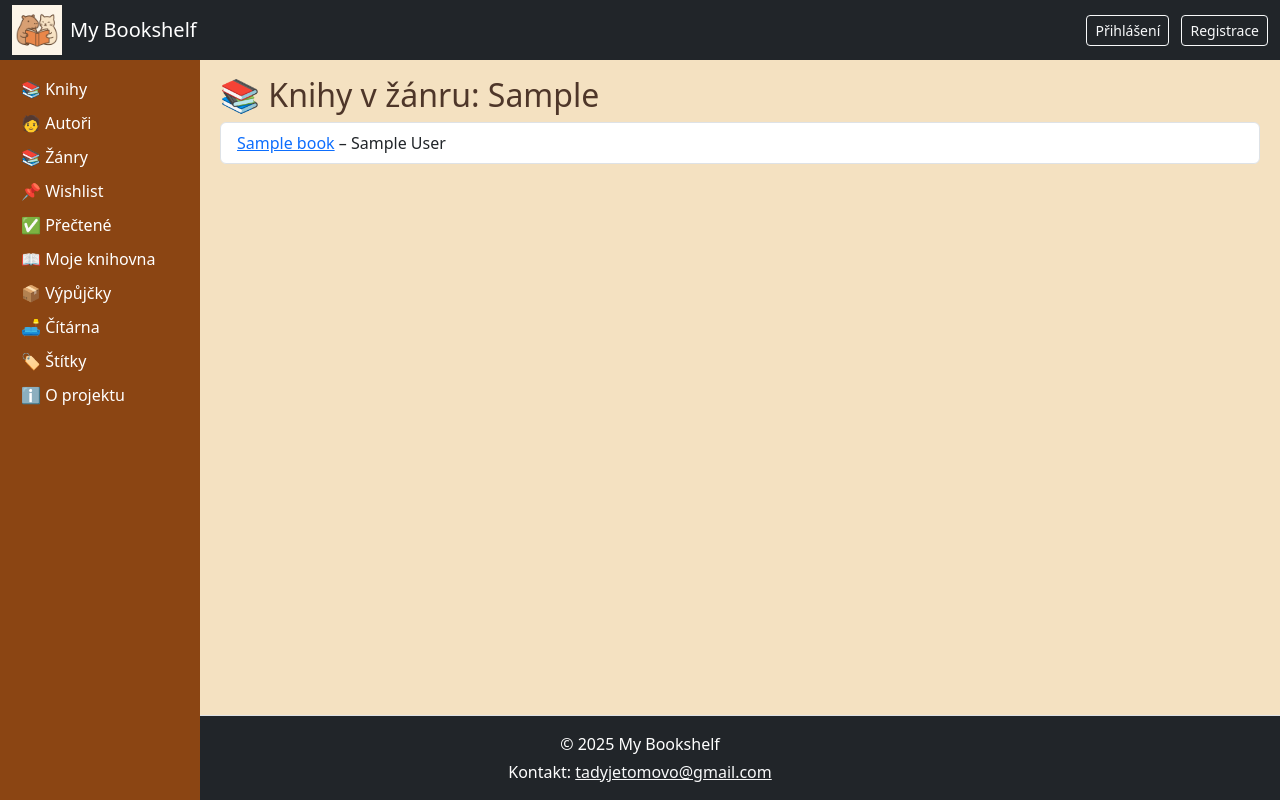
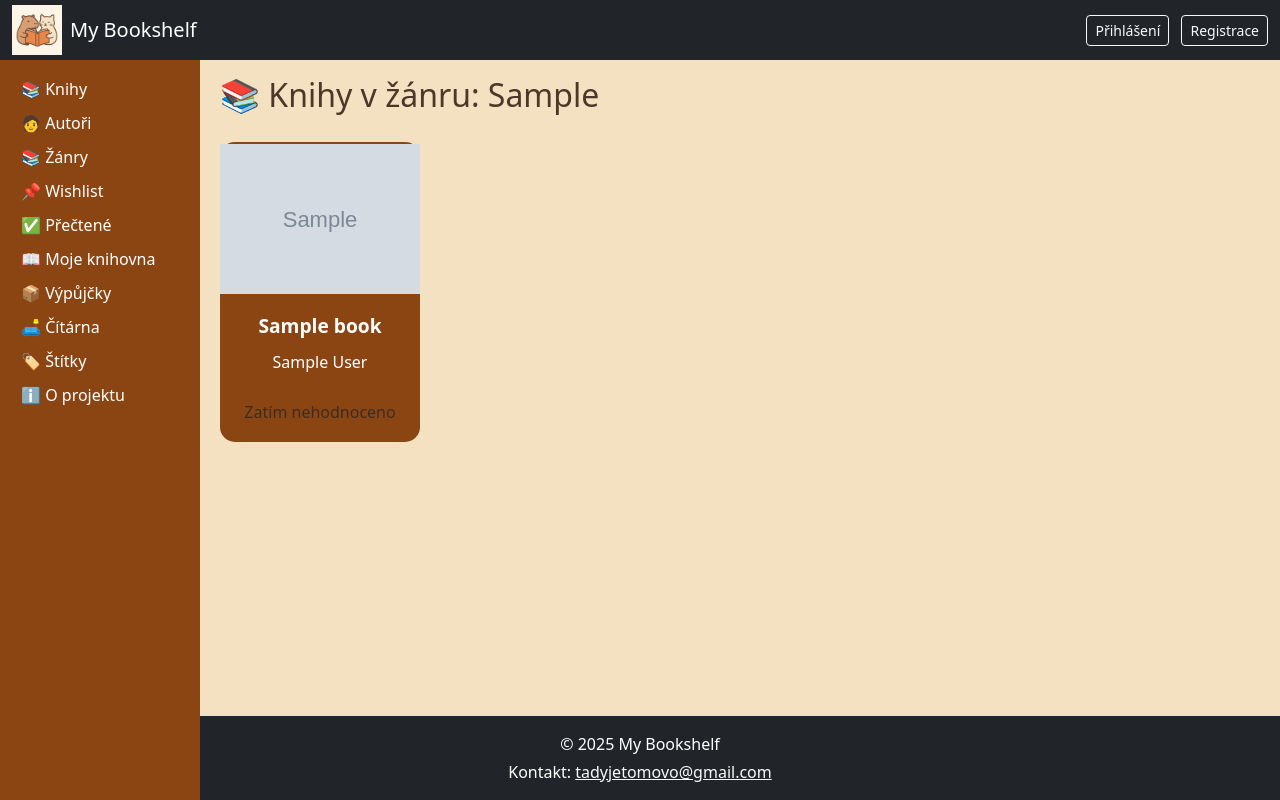
Before and after one commit to TommyPohl/ProjectFinal, a Django app: a page that uses Final/Bookshelf/templates/books/book_list_by_genre.html in a window 1280 px wide. Run offline with Django 5.2, Linux system fonts and the light colour scheme; tables that the repository leaves empty hold one stand-in row (values such as "Sample post"); grey boxes marked "Sample" are stand-in pictures.

Commit message:
final touches

```diff
--- a/Final/Bookshelf/static/css/styles.css
+++ b/Final/Bookshelf/static/css/styles.css
@@ -100,7 +100,7 @@ footer {
     align-items: center;
     transition: transform 0.3s ease, background-color 0.3s ease, box-shadow 0.3s ease;
     height: 80px;  /* Zajištění jednotné výšky pro všechny karty */
-    width: 180px;  /* Fixní šířka pro všechny štítky */
+    width: 200px;  /* Fixní šířka pro všechny štítky */
     text-decoration: none;
     border-radius: 15px;
     box-sizing: border-box;
@@ -204,6 +204,7 @@ footer {
 
 /* Hodnocení knihy */
 .book-card .book-rating {
+    text-align: center;
     font-size: 1rem;
     color: white;
     margin-top: 10px;
@@ -321,3 +322,12 @@ select.form-select:focus {
     width: 15px;
     height: 15px;
 }
+
+.custom-input {
+    max-width: 500px; /* Maximální šířka textového pole */
+    width: 100%;      /* Zajistí, že pole nebude širší než kontejner */
+}
+
+.input-group .btn {
+    margin-left: -1px;  /* Tlačítko bude hned vedle textového pole */
+}
--- a/Final/Bookshelf/templates/authors/author_list.html
+++ b/Final/Bookshelf/templates/authors/author_list.html
@@ -3,6 +3,12 @@
 {% block content %}
 <h2>📚 Autoři</h2>
 
+<form method="get" class="mb-4">
+    <div class="input-group">
+        <input type="text" name="search" class="form-control custom-input" placeholder="Hledat autory..." value="{{ request.GET.search }}">
+        <button type="submit" class="btn btn-primary">Hledat</button>
+    </div>
+</form>
 
 <div class="row">
     {% for author in authors %}
--- a/Final/Bookshelf/templates/books/book_list_by_genre.html
+++ b/Final/Bookshelf/templates/books/book_list_by_genre.html
@@ -1,17 +1,45 @@
 {% extends 'base.html' %}
+
 {% block title %}Žánr: {{ genre }}{% endblock %}
+
 {% block content %}
 <h2>📚 Knihy v žánru: {{ genre }}</h2>
 
-{% if books %}
-  <ul class="list-group">
-    {% for book in books %}
-      <li class="list-group-item">
-        <a href="{% url 'book-detail' book.pk %}">{{ book.title }}</a> – {{ book.author }}
-      </li>
-    {% endfor %}
-  </ul>
-{% else %}
-  <p class="text-muted">Žádné knihy v tomto žánru.</p>
-{% endif %}
+<div class="row">
+  {% for book in books %}
+    <div class="col-md-3 mb-3">
+      <!-- Přebírání book-card CSS pro zobrazení karet -->
+      <a href="{% url 'book-detail' book.pk %}" class="book-card">
+        <div class="card-body d-flex flex-column justify-content-center align-items-center">
+          <!-- Obrázek knihy -->
+          {% if book.cover_image %}
+            <img src="{{ book.cover_image.url }}" class="card-img-top" alt="{{ book.title }}" style="width: 100%; height: 200px; object-fit: cover;">
+          {% endif %}
+          <!-- Název knihy -->
+          <h5 class="book-title">{{ book.title }}</h5>
+          <!-- Autor -->
+          <p class="book-author">{{ book.author }}</p>
+          <!-- Hodnocení -->
+          {% if book.avg_rating %}
+            <div class="book-rating">
+               {% with book.avg_rating|floatformat:0 as stars %}
+                   {% for i in "12345" %}
+                       <span class="star {% if forloop.counter <= stars %}filled{% else %}empty{% endif %}">
+                           {% if forloop.counter <= stars %}⭐{% else %}☆{% endif %}
+                       </span>
+                   {% endfor %}
+                   ({{ book.avg_rating|floatformat:1 }}★)
+               {% endwith %}
+            </div>
+          {% else %}
+            <p class="book-rating text-muted">Zatím nehodnoceno</p>
+          {% endif %}
+        </div>
+      </a>
+    </div>
+  {% empty %}
+    <p class="text-muted">Žádné knihy v tomto žánru.</p>
+  {% endfor %}
+</div>
+
 {% endblock %}
--- a/Final/Bookshelf/templates/books/read_books.html
+++ b/Final/Bookshelf/templates/books/read_books.html
@@ -7,8 +7,8 @@
 
 <div class="row">
     {% for book in books %}
-        <div class="col-md-3 mb-3"> <!-- 4 položky na řádku -->
-            <a href="{% url 'book-detail' book.pk %}" class="book-card"> <!-- Přebíráme book-card třídu -->
+        <div class="col-md-3 mb-3">
+            <a href="{% url 'book-detail' book.pk %}" class="book-card">
                 {% if book.cover_image %}
                     <img src="{{ book.cover_image.url }}" class="card-img-top" alt="{{ book.title }}">
                 {% endif %}
--- a/Final/Bookshelf/views/books.py
+++ b/Final/Bookshelf/views/books.py
@@ -20,7 +20,7 @@ class BookListView(ListView):
     model = Book
     template_name = 'books/book_list.html'
     context_object_name = 'books'
-    paginate_by = 12
+    paginate_by = 24
 
     def get_queryset(self):
         queryset = Book.objects.annotate(avg_rating=Avg('rating__stars'))
```
Also changed, not shown: Final/Bookshelf/templates/authors/books_by_author.html (+26 -20 lines), Final/Bookshelf/templates/books/book_list.html (+16 -1 lines), Final/Bookshelf/views/authors.py (+18 -5 lines).
